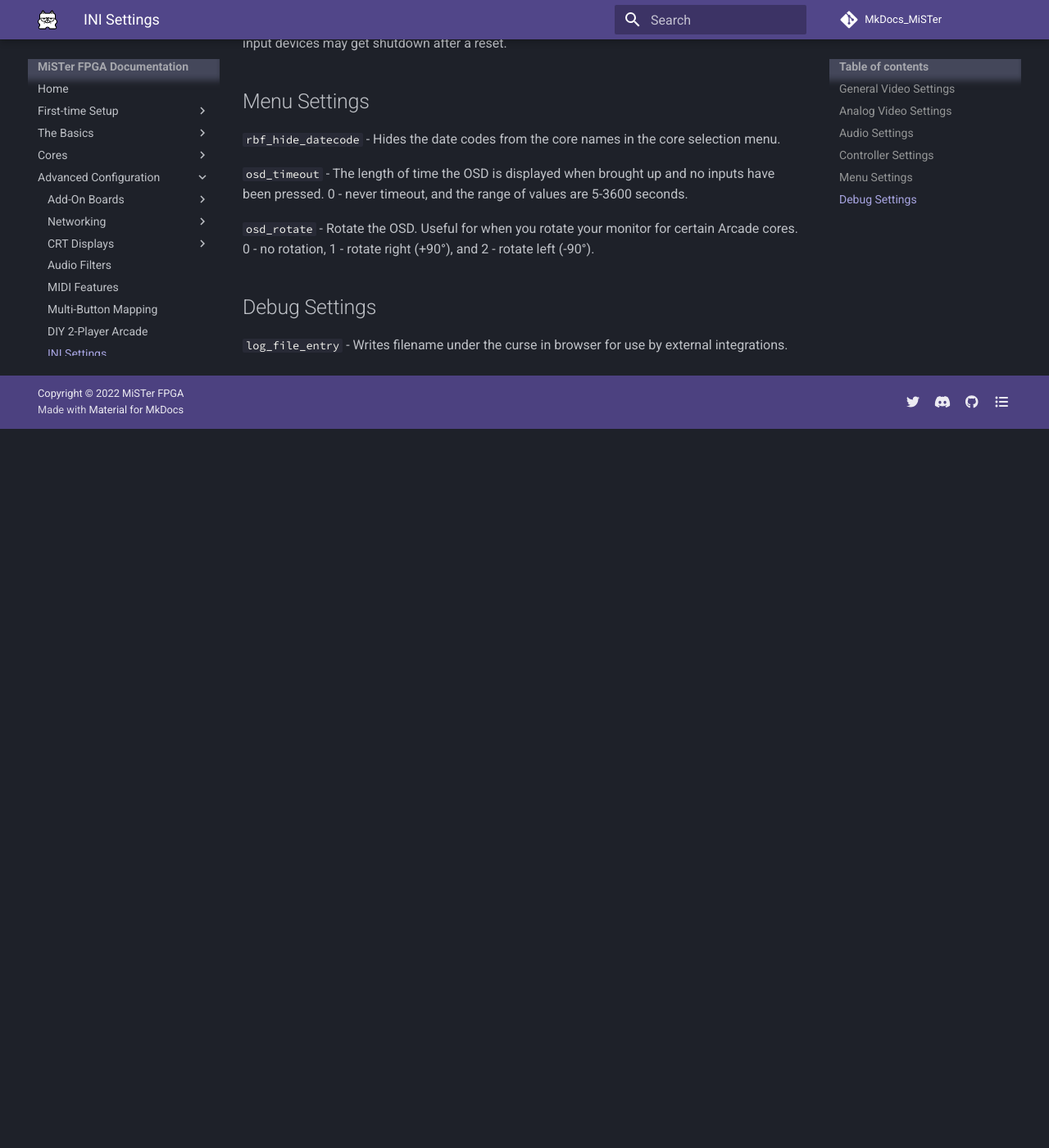
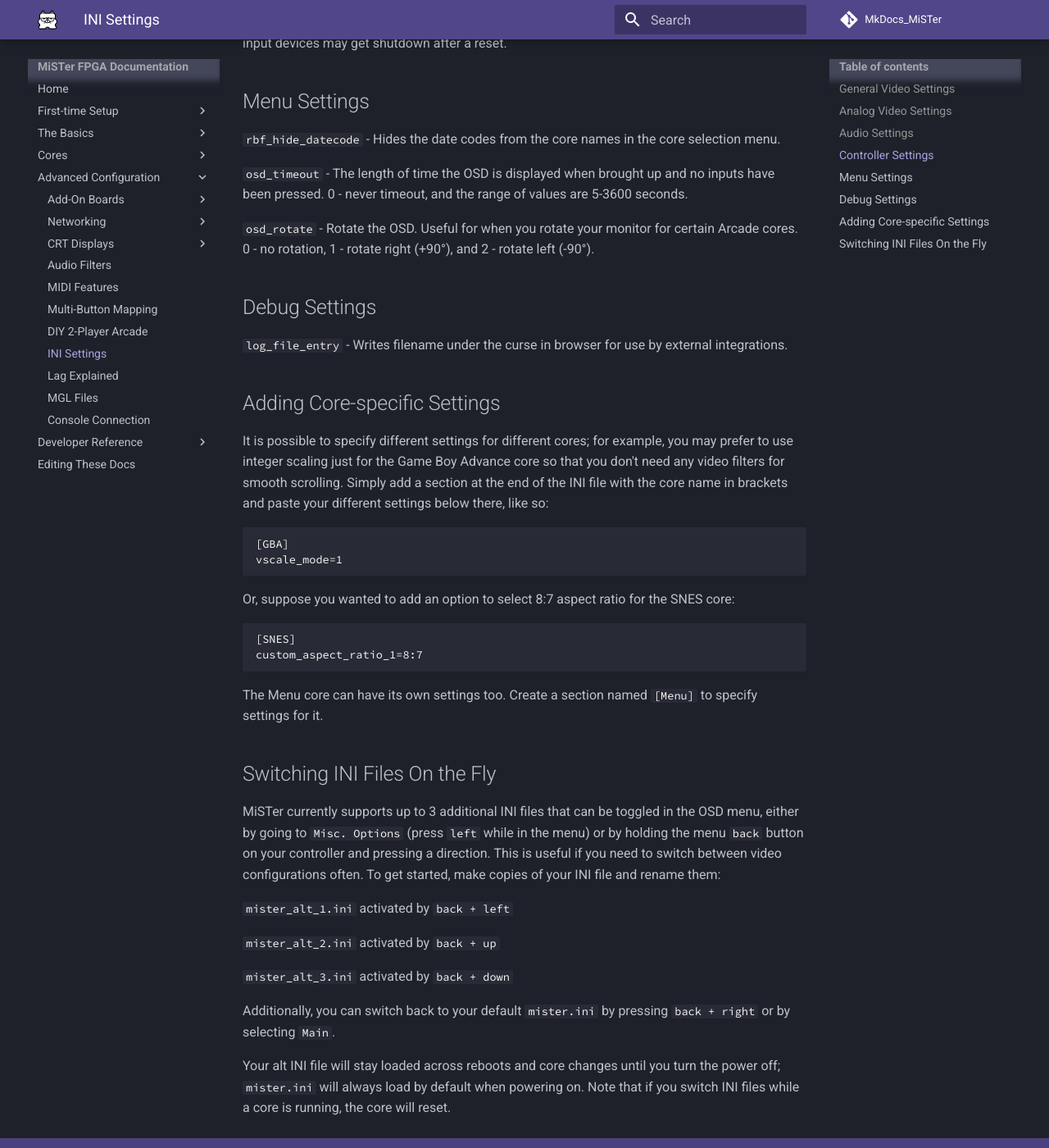
Before and after one commit to MiSTer-devel/MkDocs_MiSTer, an MkDocs documentation site: the page built from docs/advanced/ini.md, in a window 1280 px wide and 1400 px high, scrolled down 2138 px. Shown: the whole window at 82% size. Built offline with MkDocs 1.6.1 and Material for MkDocs 9.7.7, drawn with Linux system fonts in a browser that asks for light colours; comment, search, counter and statistics services are not loaded; before the commit the page ends 2661 px from its top, so only the background shows below that.

Commit message:
Update ini.md

````diff
--- a/docs/advanced/ini.md
+++ b/docs/advanced/ini.md
@@ -65,3 +65,32 @@
 ## Debug Settings
 
 `log_file_entry` - Writes filename under the curse in browser for use by external integrations.
+
+## Adding Core-specific Settings
+It is possible to specify different settings for different cores; for example, you may prefer to use integer scaling just for the Game Boy Advance core so that you don't need any video filters for smooth scrolling. Simply add a section at the end of the INI file with the core name in brackets and paste your different settings below there, like so:
+
+```
+[GBA]
+vscale_mode=1
+```
+
+Or, suppose you wanted to add an option to select 8:7 aspect ratio for the SNES core:
+```
+[SNES]
+custom_aspect_ratio_1=8:7
+```
+
+The Menu core can have its own settings too. Create a section named `[Menu]` to specify settings for it.
+
+## Switching INI Files On the Fly
+MiSTer currently supports up to 3 additional INI files that can be toggled in the OSD menu, either by going to `Misc. Options`  (press `left` while in the menu) or by holding the menu `back` button on your controller and pressing a direction. This is useful if you need to switch between video configurations often. To get started, make copies of your INI file and rename them:
+
+`mister_alt_1.ini`  activated by `back + left`
+
+`mister_alt_2.ini`  activated by `back + up`
+
+`mister_alt_3.ini`  activated by `back + down`
+
+Additionally, you can switch back to your default `mister.ini` by pressing `back + right` or by selecting `Main`.
+
+Your alt INI file will stay loaded across reboots and core changes until you turn the power off; `mister.ini` will always load by default when powering on. Note that if you switch INI files while a core is running, the core will reset.
````
